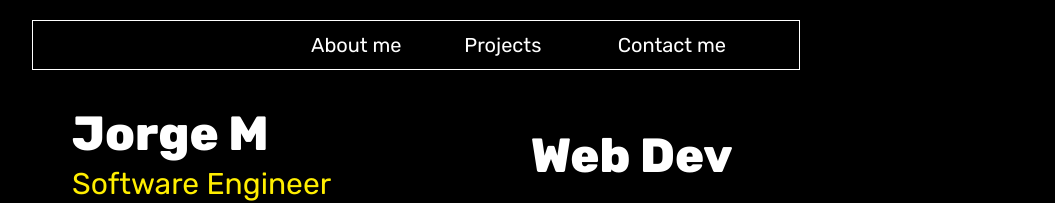
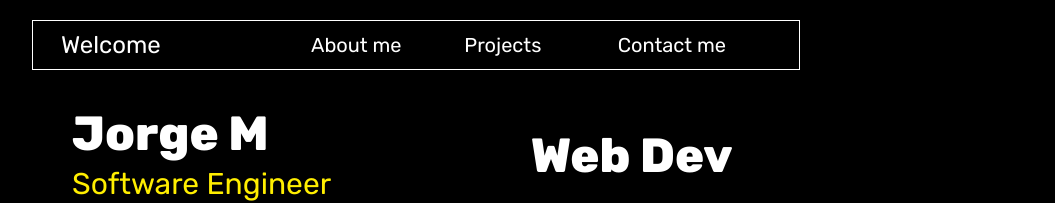
Before and after one commit to yorch-JMG/portfolio, a Next.js app: page /welcome in a window 1280 px wide. Shown: the top 203 px of the page, without its empty margins (224-1279 px from the left). Built offline with nearby package versions, Linux system fonts and the light colour scheme.

Commit message:
navbar welcome button bug fix

```diff
--- a/components/navbars/index.js
+++ b/components/navbars/index.js
@@ -13,8 +13,8 @@ export const Navbars = ({backgroundYellow}) => {
         className={`flex flex-col md:flex-row lg:flex-row w-10/12 mx-auto justify-between md:mx-0 lg:mx-0 md:w-full lg:w-full p-2 border ${
           backgroundYellow ? 'black' : 'border-base-text-color'
         } mt-5`}>
-        <div className={`flex justify-between px-5${
-              backgroundYellow ? 'black font-bold' : 'text-base-text-color'}`}>
+        <div className={`flex justify-between px-5 ${
+              backgroundYellow ? 'text-black font-bold' : 'text-base-text-color'}`}>
           <Link href="/welcome">
             <a href="#" className="text-2xl">
               Welcome
```
